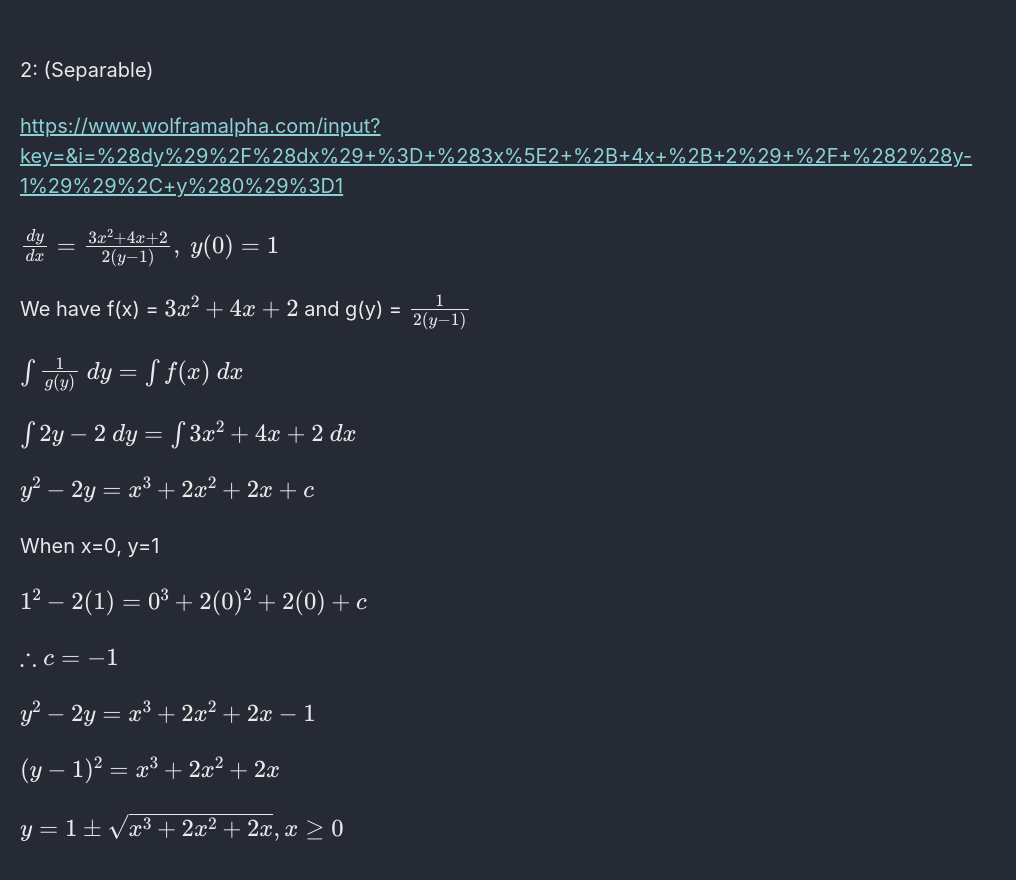
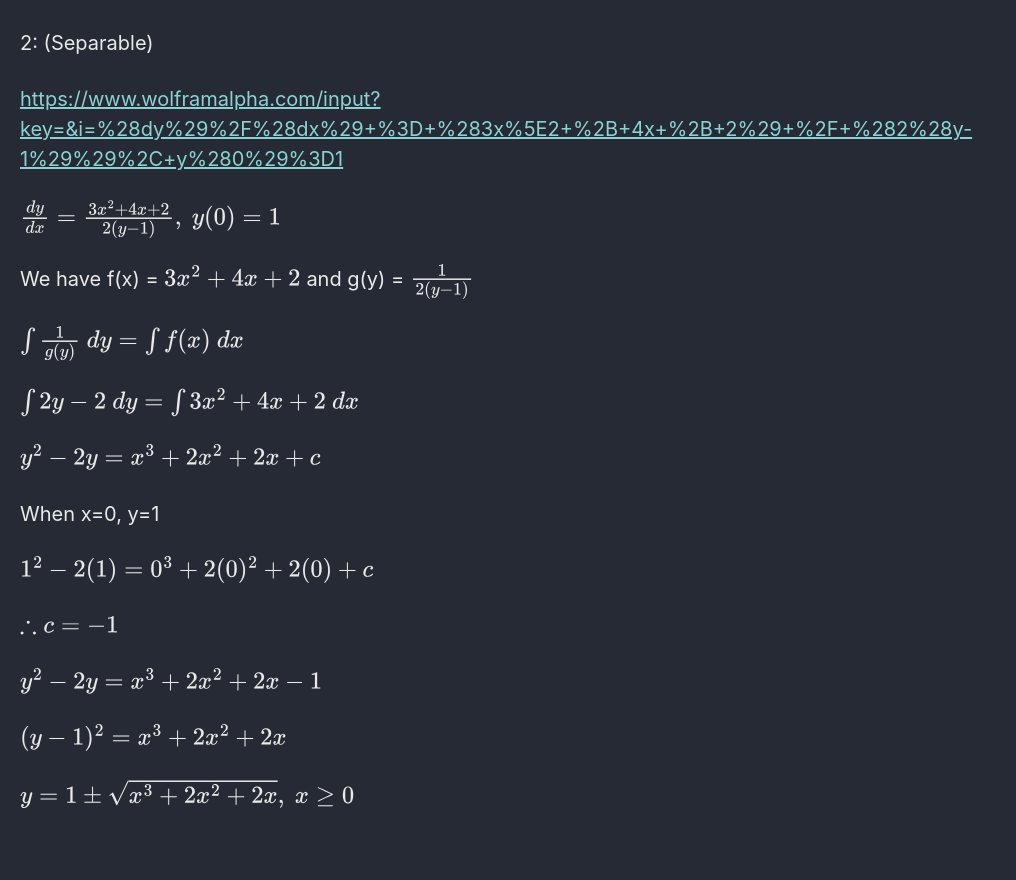
Before and after one commit to Connor-McCartney/Connor-McCartney.github.io, a Jekyll site: the page built from _pages/misc/linear-algebra.md, in a window 1280 px wide and 900 px high, scrolled down 2195 px. Shown: the top 880 px of the window, without its empty margins (0-1016 px from the left). Built offline with Jekyll 4.4.1, drawn with Linux system fonts in a browser that asks for light colours; cached includes are drawn as plain includes.

```diff
--- a/_pages/misc/linear-algebra.md
+++ b/_pages/misc/linear-algebra.md
@@ -104,4 +104,4 @@ $y^2 - 2y = x^3 + 2x^2 + 2x -1$
 
 $(y-1)^2 = x^3 + 2x^2 + 2x$
 
-$y = 1 \pm \sqrt{x^3 + 2x^2 + 2x}, x \geq 0$
+$y = 1 \pm \sqrt{x^3 + 2x^2 + 2x}, \ x \geq 0$
```
